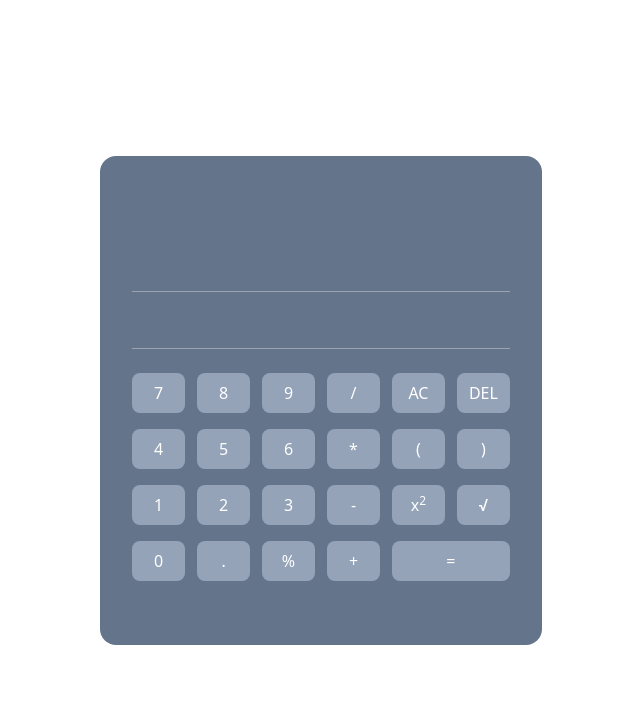
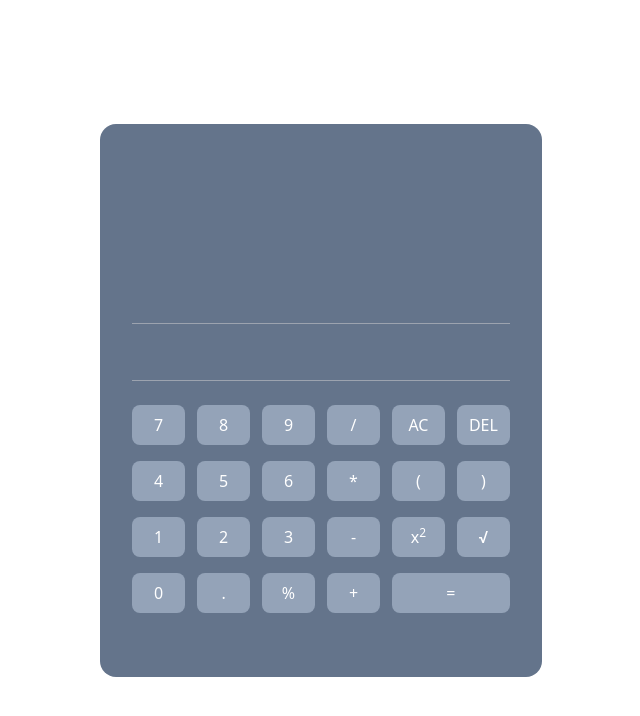
Before and after one commit to kenebebh/Calculator-app, a website: page index.html in a window 1280 px wide. Shown: the whole page, without its empty margins (319-959 px from the left). Drawn offline with Linux system fonts and the light colour scheme.

```diff
--- a/index.html
+++ b/index.html
@@ -12,7 +12,7 @@
 
     <div class="container h-full px-4 py-5 bg-slate-500 md:rounded-2xl md:px-8 md:py-10">
         <div class="calculator h-full flex flex-col justify-between">
-            <div class="storage-container text-left text-white tracking-wide text-2xl py-6 pb-0 h-40 border-b border-gray-400 md:h-24 break-all"></div>
+            <div class="storage-container text-left text-white tracking-wide text-2xl py-6 pb-0 h-40 border-b border-gray-400 md:h-32 break-all"></div>
 
             <div class="display-bar break-all">
                 <div class="p-1 border-b border-gray-400">
```
Also changed, not shown: js/script.js (+7 -0 lines).
